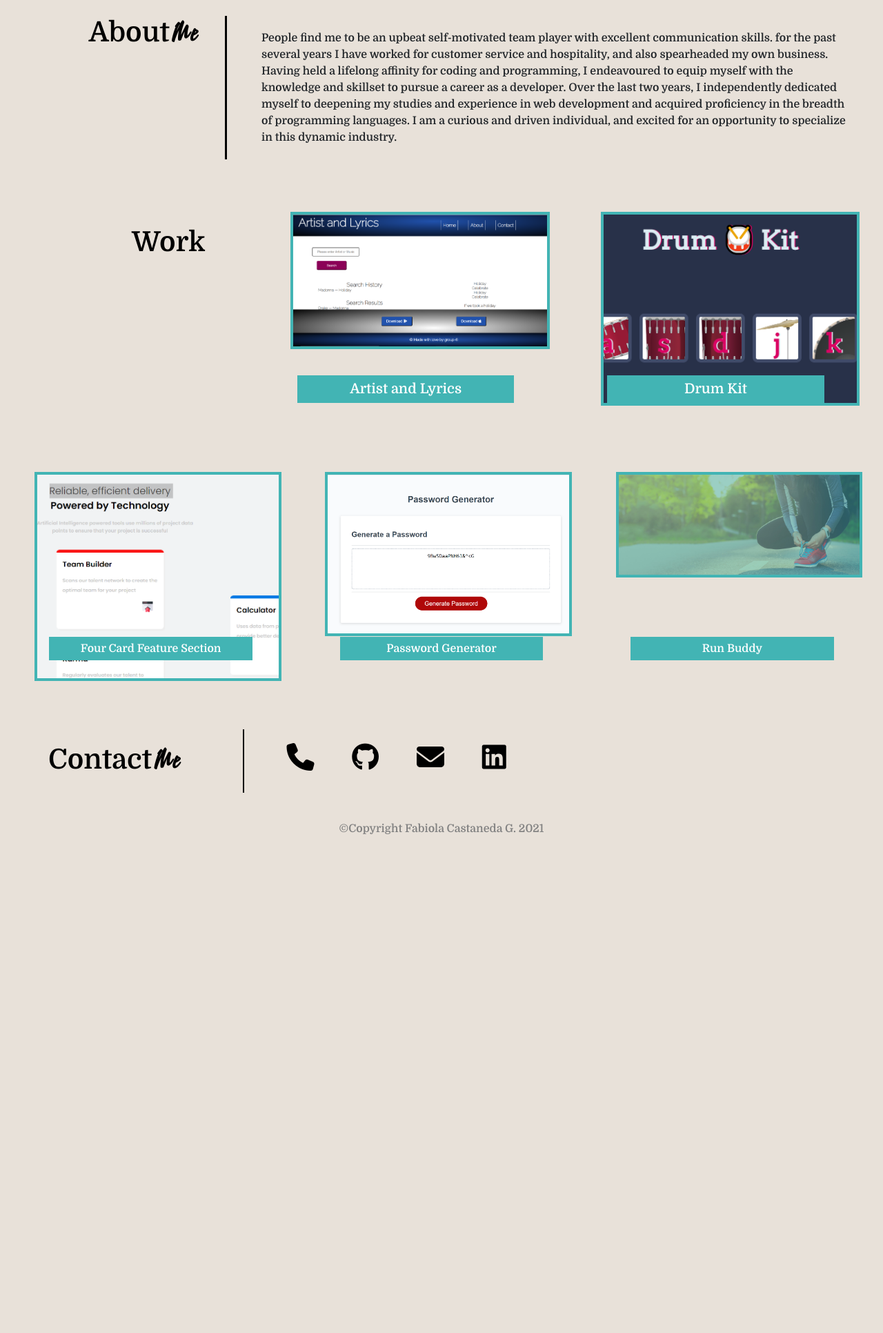
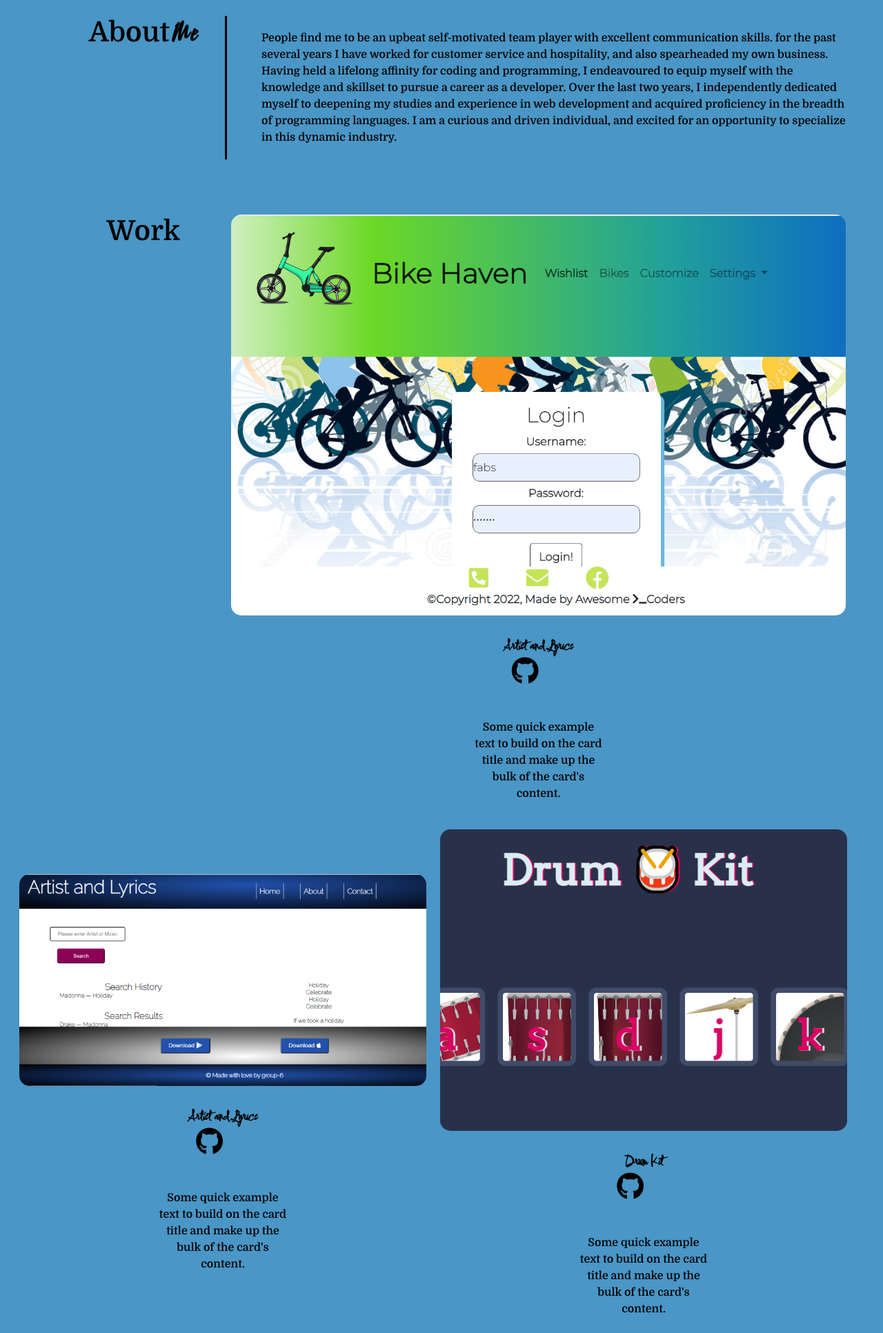
Before and after one commit to Fabscg/Professional-Portfolio, a plain HTML site: page index.html in a window 1280 px wide. Shown: the part 377-2309 px from the top of the page at 69% size. Before the commit the page ends 1630 px from the top, so only its background shows below. Drawn offline with nearby package versions, Linux system fonts and the light colour scheme; files that its build step writes are made by us from their sources; files whose address does not match are found by name.

Commit message:
added new site with group and style the layout

```diff
--- a/css/style.css
+++ b/css/style.css
@@ -8,9 +8,9 @@
 
 
 
-* body{
+body{
     font-family: 'Domine', serif;
-    background-color: #E8E1D9!important;
+    background-color: rgb(74, 150, 198)!important;
 }
 
 
@@ -28,18 +28,16 @@ header{
     display: flex !important;
     flex-direction: row;
     justify-content: space-between;
-    background-color: black;
 }
 
 header ul li a{
     display: flex;
     flex-direction: row;
-    background-color: black;
+    /* background-color: black; */
     font-size: 20px;
 }
 
 header a h3{
-    background-color: rgb(66, 180, 180);
     font-family: 'Domine', serif;
     font-weight: bold;
 }
@@ -49,7 +47,7 @@ header a{
     margin:10px 0 10px 0;
     font-size: 50px;
     text-decoration: none;
-    background-color:rgb(66, 180, 180) ;
+    background-color: rgb(74, 150, 198)!important;
     font-family: 'Domine', serif;
     padding-left: 20px;
     padding-right:20px;
@@ -60,7 +58,6 @@ a:hover{
 }
 
 nav{
-
     display: contents;
     justify-content: space-between;
     width:100%;
@@ -80,8 +77,9 @@ ul{
     align-items:center;
     padding-right:30px;
     }
- ul li a{
-    color: rgb(66, 180, 180);
+
+ ul li{
+    color: rgb(74, 150, 198)!important;
     display: flex;
     margin-bottom: 0;
 }
@@ -124,6 +122,7 @@ ul{
     font-family:'Domine', serif;
     margin:0 0;
     padding:20px;
+    background-color: rgb(74, 150, 198)!important;
 }
 
 p{
@@ -135,10 +134,15 @@ p{
 
 /* SECTION WORK */
 
+
+
+
 .link-images a{
 font-size: 20px;
 color: black;
-width:100%;
+width:50%;
+text-decoration: none;
+padding-bottom: 10px;
 }
 
 #work{
@@ -161,69 +165,82 @@ width:100%;
 
 
 
-.drumKit-link {
-  position: relative;
 
+.icon-github{
+    display: flex;
+    flex-direction: column;
+    text-decoration: none;
+    flex-wrap: wrap;
+    align-content: flex-end;
+    justify-content: flex-end;
+    margin-top: 0;
 }
 
-.drumKit-link img{
-    position: relative;
-    float: right;
-    width: 90%;
-    border:solid 4px rgb(66, 180, 180);
-
-}
-
-.drumKit-link p{
-    background-color: rgb(66, 180, 180);
-    position: absolute;
-    margin-bottom: 0;
+.card-title{
     text-align: center;
-    padding:5px 10px 5px 10px;
+    margin:10px auto 20px;
+    font-family: 'Comforter', 'cursive' !important;
+    font-size: 25px;
+    font-weight: bold;
 }
 
 
-.drumKit-link img:hover{
-    opacity: 0.5;
+.card-text, p{
+    color:black;
 }
 
-.images-container{
- padding:30px 20px 50px;
+
+
+img{
+    width:400px;
 }
 
-.site-link{
-    position:relative;
-}
+/* .site-link{
+    margin: 100px 0 0 20px;
+    width: 100%;
+} */
 
 .site-link img{
-    width:90%;
-    margin:20px 30px 20px 30px;
-    border:solid 4px rgb(66, 180, 180);
+    width:100%;
+    margin:20px auto 20px;
+    border-radius: 15px 15px;;
 }
-
 
 .site-link img:hover{
     opacity: 0.5;
 }
 
-.site-link p{
-    position:absolute;
-    float: left;
-    background-color:rgb(66, 180, 180);
-    padding:5px 10px 5px 10px;
+.site-link  p{
+    text-align: center;
+    margin-top: 0;
 }
+
+.card-body{
+    background-color: rgb(74, 150, 198)!important;
+    padding: 0 10px 0;
+    width:100%;
+    border-radius: 5px 5px 15px 15px;
+}
+
+
+
 
 
 /* SECTION CONTACT ME */
 
 
  h2{
-     background-color:#E8E1D9 ;
      font-size: 20px;
      font-weight: bold;
  }
  footer{
     padding-left: 50px;
+    padding-top: 50px;
+
+ }
+
+ .card-body{
+     margin-block:auto;
  }
 
  footer p a{
@@ -247,10 +264,14 @@ width:100%;
 
  .rights p{
      font-size: 16px;
-     color: rgb(129, 129, 129);
+     color: rgb(17, 5, 5);
      text-align: center;
      margin: 20px auto;
  }
+
+ .icon-terminal{
+    color:rgb(128, 226, 36);
+}
 
  @media screen and (max-width:980px){
 
@@ -279,6 +300,8 @@ width:100%;
         margin-bottom: 0;
     }
 
+    h2
+
 article, aside, details, figcaption, figure, footer, header, main, menu, nav, section{
     display: flex !important;
 }
@@ -297,7 +320,6 @@ article, aside, details, figcaption, figure, footer, header, main, menu, nav, se
 
      .container-top{
          text-align: center;
-         width:100%;
      }
 
      .contact-info a{
@@ -307,6 +329,7 @@ article, aside, details, figcaption, figure, footer, header, main, menu, nav, se
          text-align: center;
          padding-left: 0;
      }
+
  }
 
  @media screen and (max-width:768px) {
@@ -377,16 +400,15 @@ article, aside, details, figcaption, figure, footer, header, main, menu, nav, se
         flex-direction: column;
         text-align: left;
     }
-  .drumKit-link{
-      text-align: center;
-  }
+
 
     .contact-info a{
-        display: inline-flex;
+        display:flexbox;
         flex-wrap: wrap;
         padding-bottom: 20px;
-        justify-content: center;
-        padding-left: 20px;
+        justify-content:space-between;
+        padding-left: 10px;
+        width:16px;
     }
     .contact-info{
         border-style: none;
@@ -396,4 +418,5 @@ article, aside, details, figcaption, figure, footer, header, main, menu, nav, se
         width: 100%;
     }
 
+
 }
--- a/index.html
+++ b/index.html
@@ -12,6 +12,9 @@
     <!-- BOOTSTRAP LINK -->
     <link href="https://cdn.jsdelivr.net/npm/bootstrap@5.1.3/dist/css/bootstrap.min.css" rel="stylesheet"
         integrity="sha384-1BmE4kWBq78iYhFldvKuhfTAU6auU8tT94WrHftjDbrCEXSU1oBoqyl2QvZ6jIW3" crossorigin="anonymous">
+    <script src="https://cdn.jsdelivr.net/npm/bootstrap@5.1.3/dist/js/bootstrap.bundle.min.js"
+        integrity="sha384-ka7Sk0Gln4gmtz2MlQnikT1wXgYsOg+OMhuP+IlRH9sENBO0LRn5q+8nbTov4+1p"
+        crossorigin="anonymous"></script>
     <!-- GOOGLE FONTS -->
     <link
         href="https://fonts.googleapis.com/css2?family=Comforter&family=Domine:wght@600&family=Raleway:wght@100&family=Roboto+Mono:ital,wght@0,500;1,400&family=Special+Elite&display=swap"
@@ -39,7 +42,8 @@
                     <a href="#contact-me">Contact<span>Me</span></a>
                 </li>
                 <li>
-                    <a href="https://documentcloud.adobe.com/link/review?uri=urn:aaid:scds:US:d3005444-6e79-4477-9b04-096dbb293286">Resume</a>
+                    <a
+                        href="https://documentcloud.adobe.com/link/review?uri=urn:aaid:scds:US:d3005444-6e79-4477-9b04-096dbb293286">Resume</a>
                 </li>
             </ul>
         </nav>
@@ -80,55 +84,115 @@
     <!-- SECTION WORK -->
 
 
-    <div class="container-top row link-images">
-        <div class="card-body col-lg-3 col-md-12">
+    <div class="container-top link-images row">
+        <div class="row">
+            <div class=" col-lg-3 col-md-4">
                 <h2 id="work">Work</h2>
             </div>
-
-        <div class="card-body col-lg-4 col-md-6 drumKit-link">
-            <a href="https://chamibia.github.io/lyrics-finder/">
-                <img src="./assets/images/artist-and-lyrics-project.png" alt="Artist&lyrics-site">
-                <p class="carousel-caption">Artist and Lyrics</p>
-            </a>
+            <div class=" col-lg-9 col-md-8 site-link">
+                <a href="https://bike-haven.herokuapp.com/">
+                    <img src="./assets/images/bike-haven.png" alt="Artist&lyrics-site">
+                    <div class="">
+                        <h5 class="card-title text-decoration-none">Artist and Lyrics <a class="icon-github"
+                                href="https://github.com/Fabskickass/Bike-Haven"><i class="fab fa-github fa-2x"></i></a>
+                        </h5>
+                        <p class="card-text" style="width: 18rem;">Some quick example text to build on the card title
+                            and make up the bulk of
+                            the
+                            card's content.</p>
                     </div>
-
-        <div class="card-body col-lg-4 col-md-6 drumKit-link">
-            <a href="https://fabskickass.github.io/drum-kit/">
-                <img src="./assets/images/drum-kit.png" alt="site with keys to play the drum">
-                <p class="carousel-caption">Drum Kit</p>
-            </a>
             </div>
         </div>
 
-    <div class="row images-container">
 
-        <div class=" col-lg-4 col-md-6 site-link">
-
-            <a href="https://fabskickass.github.io/four-card-feature-section-master"><img
-                    src="./assets/images/four-card-feature-section.png" alt="front-end page"></a>
-            <p class="carousel-caption">Four Card Feature Section</p>
+        <div class="row">
+            <div class="card-body col-lg-6 site-link" style="width: 18rem;">
+                <a href="https://chamibia.github.io/lyrics-finder/">
+                    <img src="./assets/images/artist-and-lyrics-project.png" alt="Artist&lyrics-site">
+                    <div class="">
+                        <h5 class="card-title text-decoration-none">Artist and Lyrics <a class="icon-github"
+                                href="https://github.com/Fabskickass/lyrics-finder"><i
+                                    class="fab fa-github fa-2x"></i></a>
+                        </h5>
+                        <p class="card-text" style="width: 18rem;">Some quick example text to build on the card title
+                            and make up the bulk of
+                            the
+                            card's content.</p>
+                    </div>
             </div>
 
-        <div class="col-lg-4 col-md-6 site-link">
-
-            <a href="https://fabskickass.github.io/passgenerator/" alt="Input for password"><img
-                    src="./assets/images/passGenerator.png" alt=""></a>
-            <p class="carousel-caption">Password Generator</p>
+            <div class="card-body col-lg-6 site-link" style="width: 18rem;">
+                <a href="https://fabskickass.github.io/drum-kit/">
+                    <img src="./assets/images/drum-kit.png" alt="site with keys to play the drum">
+                    <div class="">
+                        <h5 class="card-title">Drum Kit <a class="icon-github"
+                                href="https://github.com/Fabskickass/drum-kit"><i class="fab fa-github fa-2x"></i></a>
+                        </h5>
+                        <p class="card-text" style="width: 18rem;">Some quick example text to build on the card title
+                            and make up the bulk of
+                            the
+                            card's content.</p>
 
                     </div>
+            </div>
+        </div>
 
-        <div class="col-lg-4 col-md-6 site-link">
 
-            <a href="https://fabskickass.github.io/run-buddy/"><img src="./assets/images/hero-bg.jpg"
-                    alt="tenni's shoe"></a>
-            <p class="carousel-caption">Run Buddy</p>
+
+
+        <div class="row images-container">
+            <div class="card-body col-lg-4 col-md-6 site-link" style="width: 18rem;">
+                <a href="https://fabskickass.github.io/run-buddy/">
+                    <img src="./assets/images/hero-bg.jpg" alt="site with keys to play the drum">
+                    <div class="">
+                        <h5 class="card-title">Run Buddy<a class="icon-github"
+                                href="https://github.com/Fabskickass/run-buddy"><i class="fab fa-github fa-2x"></i></a>
+                        </h5>
+                        <p class="card-text" style="width: 18rem;">Some quick example text to build on the card title
+                            and make up the
+                            bulk
+                            of
+                            the
+                            card's content.</p>
+
+                    </div>
+            </div>
+
+
+            <div class="card-body col-lg-4 col-md-6 site-link" style="width: 18rem;">
+                <a href="https://afternoon-crag-71461.herokuapp.com/login">
+                    <img src="./assets/images/passGenerator.png" alt="site with keys to play the drum">
+                    <div class="">
+                        <h5 class="card-title">Password Generator<a class="icon-github"
+                                href="https://github.com/Fabskickass/passgenerator"><i
+                                    class="fab fa-github fa-2x"></i></a></h5>
+                        <p class="card-text" style="width: 18rem;">Some quick example text to build on the card title
+                            and make up the bulk
+                            of
+                            the
+                            card's content.</p>
+
+                    </div>
+            </div>
+            <div class="card-body col-lg-4 col-md-6 site-link" style="width: 18rem;">
+                <a href="https://afternoon-crag-71461.herokuapp.com/login">
+                    <img src="./assets/images/tech-blog-site.png" alt="site with keys to play the drum">
+                    <div class="">
+                        <h5 class="card-title">Tech-Blog<a class="icon-github"
+                                href="https://github.com/Fabskickass/MVC-challenge-ITblog"><i
+                                    class="fab fa-github fa-2x"></i></a></h5>
+                        <p class="card-text" style="width: 18rem;">Some quick example text to build on the card title
+                            and make up the bulk of
+                            the
+                            card's content.</p>
+
                     </div>
             </div>
 
 
 
             <!-- SECTION CONTACT ME -->
-    <footer class="row">
+            <footer class=" row">
                 <div class=" contact col-lg-3 col-md-12">
                     <h2 id="contact-me">Contact<span>Me</span></h2>
                 </div>
@@ -143,7 +207,8 @@
             </footer>
 
             <div class="rights">
-        <p>&copyCopyright Fabiola Castaneda G. 2021</p>
+                <p>&copyCopyright by <i class="icon-terminal fas fa-terminal"></i>Fabiola C. Gamboa 2021</p>
+            </div>
         </div>
 
 </body>
```
Also changed, not shown: assets/images/bike-haven.png (added), assets/images/tech-blog-site.png (added). Lines whose indentation alone changed are shown as unchanged.
